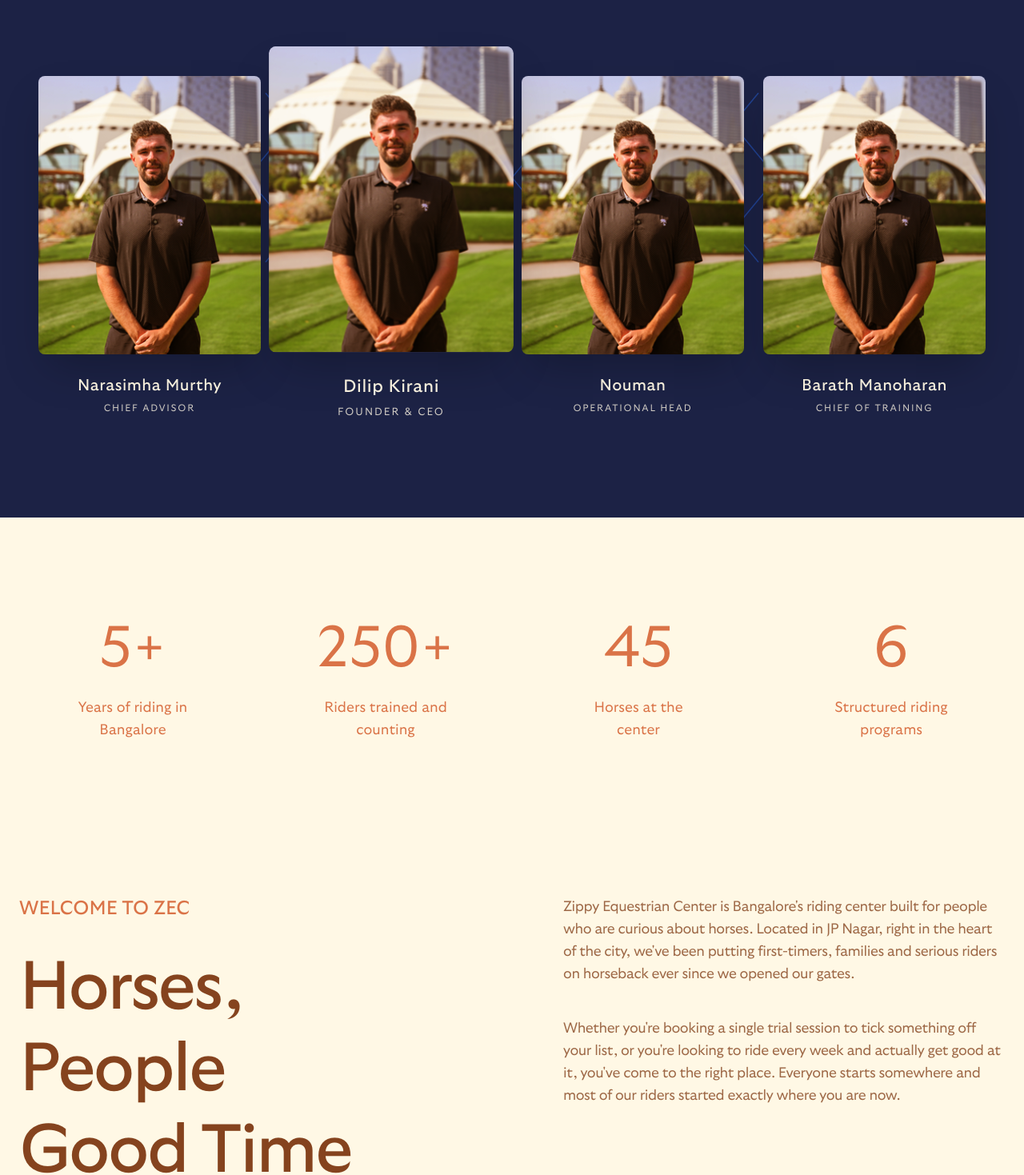
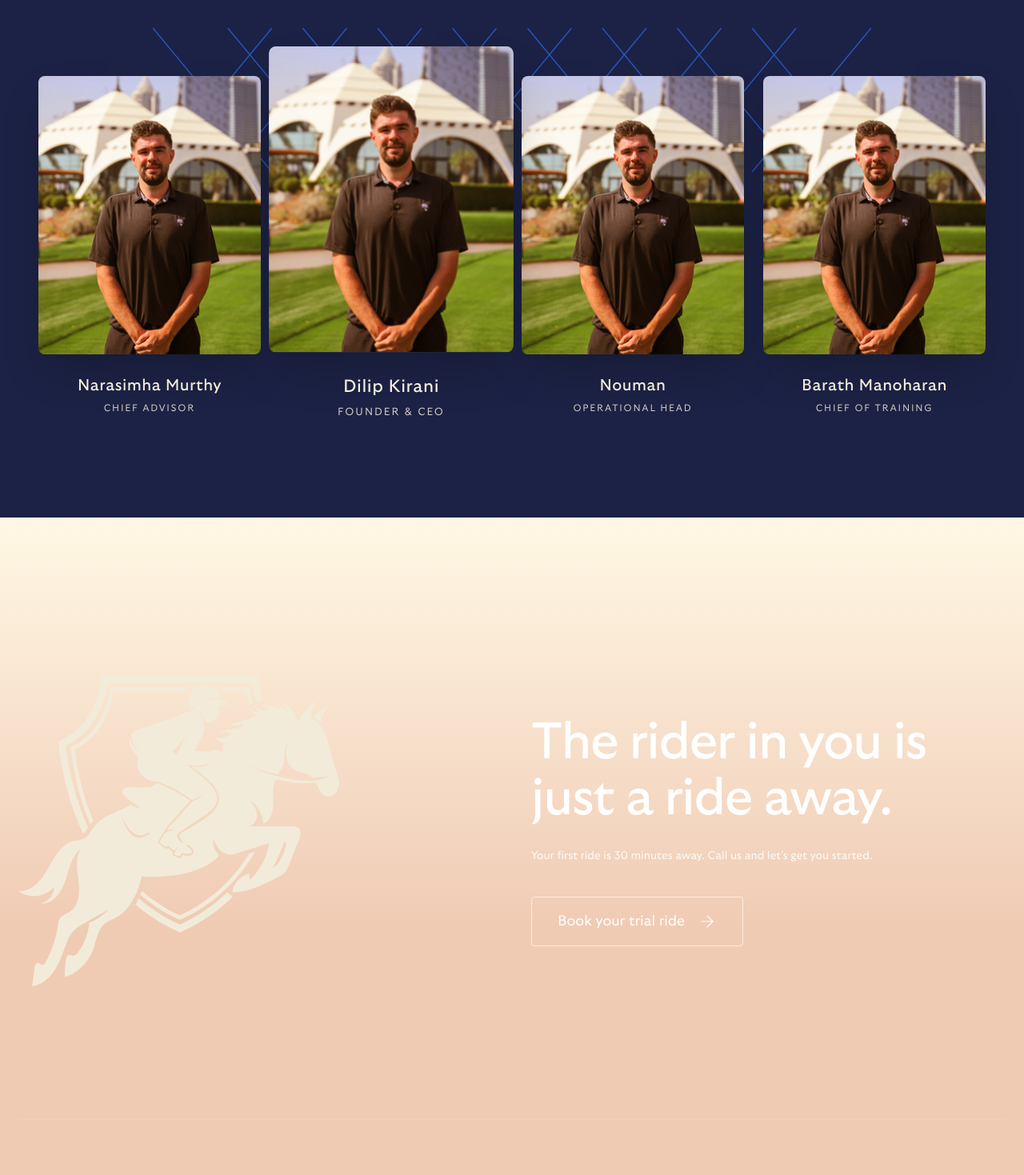
Before and after one commit to cybroquetech/zec, a Next.js app: page /about in a window 1280 px wide. Shown: the part 1838-3307 px from the top of the page at 80% size. Built offline with nearby package versions, Linux system fonts and the light colour scheme.

Commit message:
feat: add About page, team section, program journey component, and scroll-animated footer

```diff
--- a/src/app/about/page.tsx
+++ b/src/app/about/page.tsx
@@ -2,7 +2,7 @@ import Header from "@/components/Header";
 import AboutHero from "@/components/AboutHero";
 import AboutStorySection from "@/components/AboutStorySection";
 import AboutTeamSection from "@/components/AboutTeamSection";
-import AboutSection from "@/components/AboutSection";
+import Footer from "@/components/Footer";
 
 export default function AboutPage() {
   return (
@@ -11,7 +11,7 @@ export default function AboutPage() {
       <AboutHero />
       <AboutStorySection />
       <AboutTeamSection />
-      <AboutSection />
+      <Footer />
     </main>
   );
 }
--- a/src/components/AboutTeamSection.tsx
+++ b/src/components/AboutTeamSection.tsx
@@ -37,13 +37,15 @@ export default function AboutTeamSection() {
 
         <div className="relative max-w-[1200px] mx-auto">
           {/* Background Pattern */}
-          <div className="absolute top-[10%] lg:top-[5%] left-0 w-full h-[50%] z-0 flex justify-center opacity-60 pointer-events-none">
+          <div className="absolute top-[-30px] md:top-[-60px] left-0 w-full h-[120px] md:h-[180px] z-0 pointer-events-none opacity-100 flex justify-center">
+            <div className="relative w-full h-full max-w-[900px] mx-auto">
               <Image
                 src="/assets/images/aboutpattern2.svg"
                 alt="Background pattern"
                 fill
                 className="object-contain object-top"
               />
+            </div>
           </div>
 
           {/* Team Grid */}
--- a/src/components/Footer.tsx
+++ b/src/components/Footer.tsx
@@ -1,16 +1,32 @@
 "use client";
 
-import React from 'react';
+import React, { useRef } from 'react';
 import Image from 'next/image';
 import Link from 'next/link';
+import { motion, useScroll, useTransform, useMotionTemplate } from 'framer-motion';
 
 const Footer = () => {
+  const containerRef = useRef<HTMLElement>(null);
+
+  const { scrollYProgress } = useScroll({
+    target: containerRef,
+    offset: ["start end", "start 20%"] // Transition happens as footer enters screen
+  });
+
+  // Top color remains the same to blend with previous section
+  const color1 = useTransform(scrollYProgress, [0, 1], ['#FFF8E5', '#FFF8E5']);
+  // Middle and bottom colors fade to orange
+  const color2 = useTransform(scrollYProgress, [0, 1], ['#FFF8E5', '#DA7347']);
+  const color3 = useTransform(scrollYProgress, [0, 1], ['#FFF8E5', '#DA7347']);
+
+  // This creates a smooth scroll animation that reveals a gradient
+  const background = useMotionTemplate`linear-gradient(to bottom, ${color1} 0%, ${color2} 40%, ${color3} 100%)`;
+
   return (
-    <footer
+    <motion.footer
+      ref={containerRef}
       className="relative w-full px-6 pt-48 pb-20 md:pb-32"
-      style={{
-        background: 'linear-gradient(to bottom, #FFF8E5 0%, #DA7347 15%, #DA7347 100%)'
-      }}
+      style={{ background }}
     >
       <div className="container mx-auto max-w-7xl">
 
@@ -103,7 +119,7 @@ const Footer = () => {
           </div>
 
         </div>
-    </footer>
+    </motion.footer>
   );
 };
 
--- a/src/components/ProgramsJourney.tsx
+++ b/src/components/ProgramsJourney.tsx
@@ -58,6 +58,7 @@ export default function ProgramsJourney() {
                   <div
                     key={item.id}
                     className="border-b border-[#85431E]/20 flex flex-col"
+                    onMouseEnter={() => setActiveIndex(index)}
                   >
                     <button
                       onClick={() => setActiveIndex(index)}
```
Lines whose indentation alone changed are shown as unchanged.
